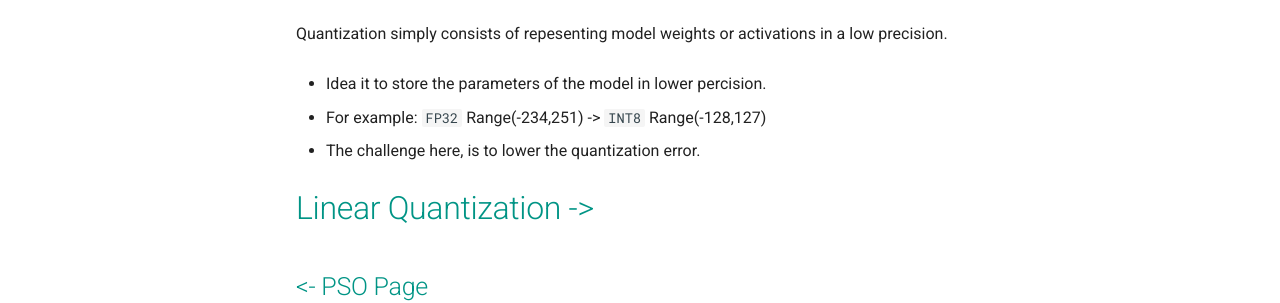
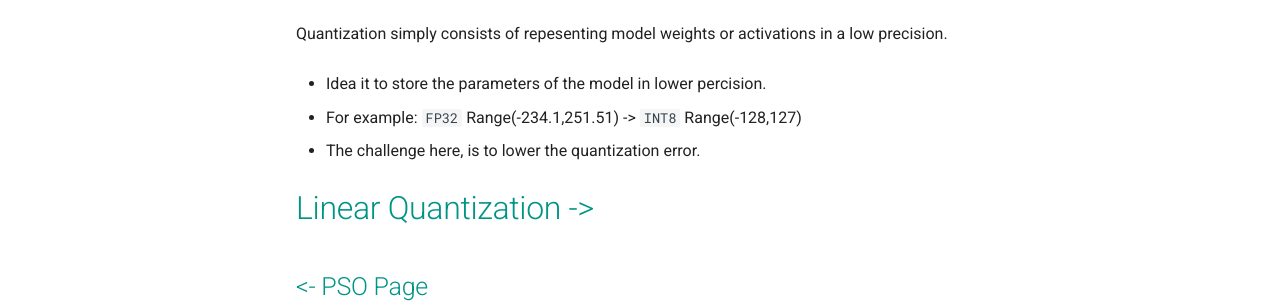
Before and after one commit to iamrajharshit/ProjectRakuten, an MkDocs documentation site: the page built from docs/Quantization.md, in a window 1280 px wide and 900 px high, scrolled down 3047 px. Shown: the part 508-811 px from the top of the window. Built offline with MkDocs 1.6.1 and Material for MkDocs 9.7.7, drawn with Linux system fonts in a browser that asks for light colours.

Commit message:
Indexing

```diff
--- a/docs/Quantization.md
+++ b/docs/Quantization.md
@@ -48,7 +48,7 @@ Quantization simply consists of repesenting model weights or activations in a lo
 
 - Idea it to store the parameters of the model in lower percision.
 
-- For example: `FP32` Range(-234,251)  -> `INT8` Range(-128,127)
+- For example: `FP32` Range(-234.1,251.51)  -> `INT8` Range(-128,127)
 
 - The challenge here, is to lower the quantization error.
 
```
